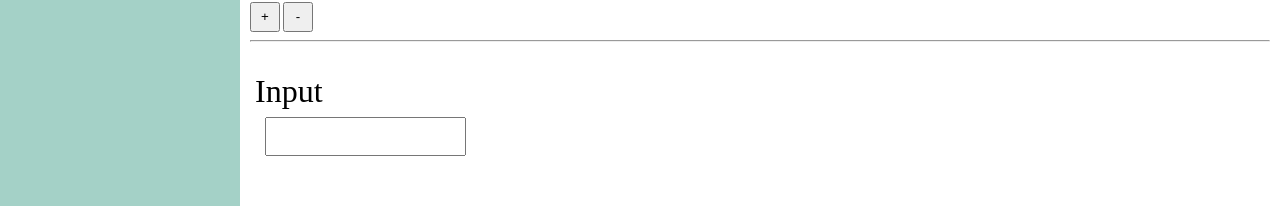
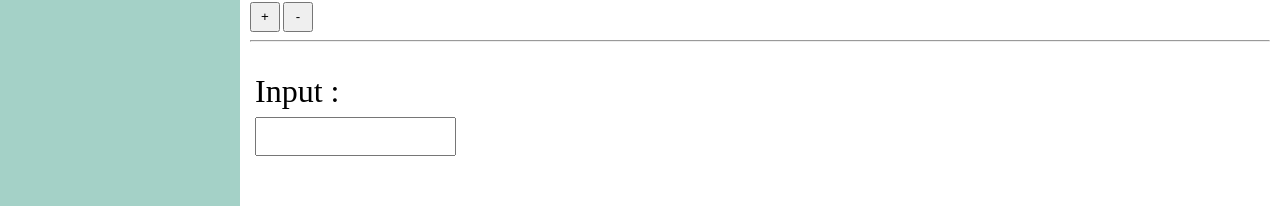
Before and after one commit to wlsdks/React-Study, a React (Create React App) app in the folder react-standard/: page / in a window 1280 px wide. Shown: the part 205-411 px from the top of the page. Built offline with nearby package versions, Linux system fonts and the light colour scheme; a web font is replaced by a local one.

Commit message:
1. Input 컴포넌트 수정

```diff
--- a/react-standard/src/components/Counter.tsx
+++ b/react-standard/src/components/Counter.tsx
@@ -35,7 +35,6 @@ function Counter() {
 
     // view
     return (
-        <>
         <Wrap>
             <hr />
             <h1>Counter : {count}</h1>
@@ -43,8 +42,6 @@ function Counter() {
             <button onClick={onDecrease}>-</button>
             <hr />
         </Wrap>
-            <Input />
-        </>
     );
 }
 
--- a/react-standard/src/components/Input.tsx
+++ b/react-standard/src/components/Input.tsx
@@ -7,7 +7,7 @@ const Wrap = styled.div`
         font-size: 2em;
     }
     input {
-        margin: 10px;
+        margin-top: 10px;
         padding: 10px;
     }
 `;
@@ -23,8 +23,8 @@ function Input() {
     //view
     return (
         <Wrap>
-            <h1>Input</h1>
-            <input />
+            <h1>Input : {inputValue}</h1>
+            <input value={inputValue} />
         </Wrap>
     );
 }
--- a/react-standard/src/layout/Contents.tsx
+++ b/react-standard/src/layout/Contents.tsx
@@ -1,5 +1,6 @@
 import styled from "styled-components";
 import Counter from "@/components/Counter";
+import Input from "@/components/Input";
 
 const ContentsContainer = styled.main`
     height: 100%;
@@ -15,6 +16,7 @@ function Contents() {
         <ContentsContainer>
             <h2>Contents</h2>
             <Counter />
+            <Input />
         </ContentsContainer>
     );
 }
```
Lines whose indentation alone changed are shown as unchanged.
